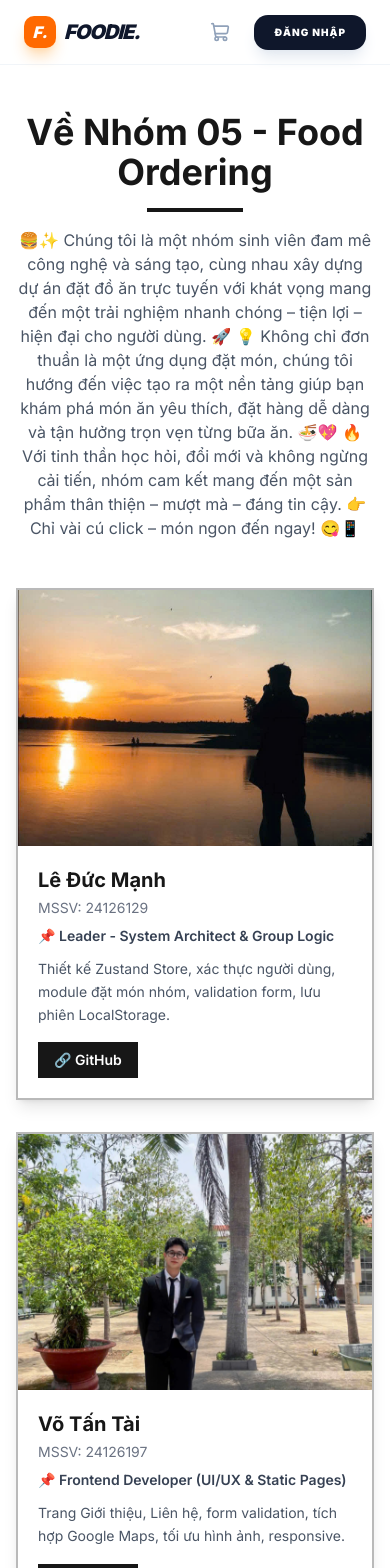
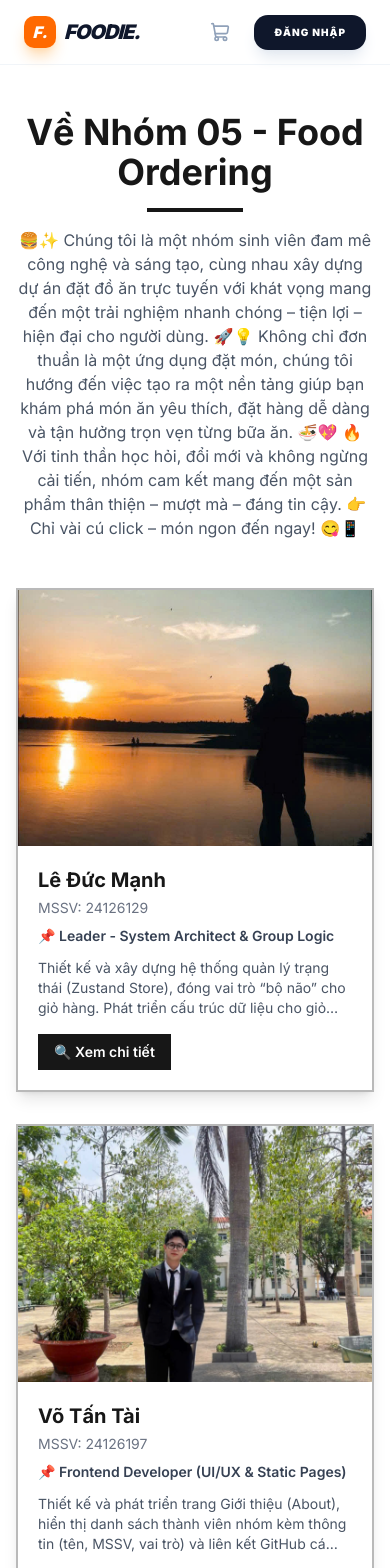
Before and after one commit to Kiem79/nhom05_food_ordering, a Next.js app: page /about in a window 390 px wide. Shown: the top 1568 px of the page. Built offline with nearby package versions, Linux system fonts and the light colour scheme.

Commit message:
style: tối ưu giao diện card thành viên và hiệu ứng hover

```diff
--- a/app/about/page.tsx
+++ b/app/about/page.tsx
@@ -1,13 +1,21 @@
+'use client';
+
+import { useState } from 'react';
 import Image from 'next/image';
 import Link from 'next/link';
 
-export default function AboutPage() {
+// Dữ liệu thành viên (đầy đủ thông tin chi tiết)
 const members = [
   {
     name: 'Lê Đức Mạnh',
     mssv: '24126129',
     role: 'Leader - System Architect & Group Logic',
-      description: 'Thiết kế Zustand Store, xác thực người dùng, module đặt món nhóm, validation form, lưu phiên LocalStorage.',
+    description: `Thiết kế và xây dựng hệ thống quản lý trạng thái (Zustand Store), đóng vai trò “bộ não” cho giỏ hàng.
+Phát triển cấu trúc dữ liệu cho giỏ hàng, bổ sung trường addedBy để xác định người thêm món, phục vụ chức năng đặt món nhóm.
+Xây dựng module xác thực người dùng (Authentication) với form Đăng nhập/Đăng ký sử dụng react-hook-form kết hợp zod để kiểm tra dữ liệu.
+Triển khai validation cho form (định dạng email, độ dài mật khẩu) và tính năng hiển thị/ẩn mật khẩu.
+Lưu trữ trạng thái đăng nhập bằng LocalStorage, đảm bảo duy trì phiên người dùng.
+Phát triển tính năng nâng cao “Đặt món nhóm” (Group Order), hiển thị danh sách người dùng và tự động tính toán tổng tiền chia theo từng người.`,
     github: 'https://github.com/Kiem79',
     avatar: '/images/Members/Manh.jpg',
   },
@@ -15,7 +23,13 @@ export default function AboutPage() {
     name: 'Võ Tấn Tài',
     mssv: '24126197',
     role: 'Frontend Developer (UI/UX & Static Pages)',
-      description: 'Trang Giới thiệu, Liên hệ, form validation, tích hợp Google Maps, tối ưu hình ảnh, responsive.',
+    description: `Thiết kế và phát triển trang Giới thiệu (About), hiển thị danh sách thành viên nhóm kèm thông tin (tên, MSSV, vai trò) và liên kết GitHub cá nhân.
+Xây dựng giao diện trình bày thông tin nhóm rõ ràng, trực quan, đảm bảo tính thẩm mỹ và chuyên nghiệp.
+Phát triển trang Liên hệ (Contact) với form nhập liệu gồm họ tên, email và nội dung.
+Triển khai kiểm tra tính hợp lệ (validation) cho form (định dạng email, không để trống trường dữ liệu).
+Tích hợp Google Maps để hiển thị vị trí khu vực mục tiêu (ví dụ: xung quanh trường học).
+Tối ưu trải nghiệm người dùng (UI/UX) với bố cục hợp lý, tương thích nhiều thiết bị (responsive).
+Quản lý và tối ưu tài nguyên hình ảnh trong thư mục public/images/products.`,
     github: 'https://github.com/taivo08012006-hub/project-cu-i-k-.git',
     avatar: '/images/Members/Tai.jpg',
   },
@@ -23,35 +37,67 @@ export default function AboutPage() {
     name: 'Trần Nguyễn Thảo Nguyên',
     mssv: '24126157',
     role: 'Content & Data Manager (Frontend Support)',
-      description: 'Quản lý data.json, trang chi tiết sản phẩm dynamic, Dashboard lịch sử đơn hàng, gallery ảnh.',
+    description: `Quản lý và tổ chức dữ liệu món ăn thông qua file data.json, đảm bảo thông tin đầy đủ (tên, giá, mô tả, calo, thành phần).
+Phát triển trang chi tiết sản phẩm (Product Detail) bằng Dynamic Route, hiển thị hình ảnh, mô tả và thông số dinh dưỡng.
+Xây dựng trang Dashboard cá nhân, hiển thị lịch sử đơn hàng bằng LocalStorage.
+Tối ưu trải nghiệm hiển thị hình ảnh sản phẩm (gallery, click đổi ảnh chính).`,
     github: 'https://github.com/24126157-ux',
     avatar: '/images/Members/Nguyen.jpg',
   },
   {
     name: 'Nguyễn Thị Bích Nhi',
     mssv: '24126166',
-      role: 'User & Order Management Developer',
-      description: 'Dashboard người dùng, lịch sử đơn hàng, orderStore (Zustand), modal chi tiết, persistence.',
+    role: 'User & Order Management Developer (Frontend + State Management)',
+    description: `Xây dựng trang Dashboard người dùng, hiển thị thông tin cá nhân (tên, avatar, tổng chi tiêu).
+Phát triển trang Lịch sử đơn hàng (History), hiển thị danh sách các đơn đã đặt dưới dạng Card trực quan.
+Quản lý trạng thái đơn hàng bằng orderStore (Zustand), đồng bộ dữ liệu từ hệ thống thanh toán.
+Thiết kế và triển khai Modal chi tiết đơn hàng, cho phép xem danh sách món ăn trong từng đơn.
+Xây dựng hệ thống lưu trữ dữ liệu (Persistence) bằng Zustand hoặc LocalStorage, đảm bảo dữ liệu không bị mất khi reload trang.
+Tối ưu trải nghiệm người dùng với thống kê cá nhân hóa (tổng số đơn, món ăn yêu thích).`,
     github: 'https://github.com/24126166-tech',
     avatar: '/images/Members/Bich Nhi.jpg',
   },
   {
     name: 'Lê Thị Xuân Nhi',
     mssv: '24126165',
-      role: 'Logic & Payment Developer',
-      description: 'SearchBar gợi ý thời gian thực, cartStore, trang thanh toán, voucher GIAM20, chia tiền split bill.',
+    role: 'Logic & Payment Developer (Frontend + State Management)',
+    description: `Phát triển thanh tìm kiếm thông minh (SearchBar), hiển thị gợi ý món ăn theo thời gian thực.
+Xây dựng và quản lý state giỏ hàng bằng cartStore (thêm/xóa món, tính tổng tiền).
+Phát triển trang thanh toán (Checkout), xử lý nhập mã giảm giá (Voucher).
+Xây dựng logic áp dụng mã giảm giá theo phần trăm (ví dụ: GIAM20).
+Triển khai thuật toán chia tiền (Split Bill), tự động tính số tiền mỗi người phải trả.`,
     github: 'https://github.com/sunhope28',
     avatar: '/images/Members/Xuan Nhi.jpg',
   },
   {
     name: 'Trần Thị Bích Ngọc',
     mssv: '24126154',
-      role: 'UI/UX & Performance Developer',
-      description: 'Component tái sử dụng (Button, Card, Skeleton), Dark Mode, Breadcrumbs, skeleton loading.',
+    role: 'UI/UX & Performance Developer (Frontend UI Specialist)',
+    description: `Xây dựng và tái sử dụng các component giao diện chung (Button, Card, Badge, Skeleton).
+Thiết kế và triển khai giao diện Dark Mode bằng cách quản lý biến màu trong globals.css.
+Phát triển hệ thống điều hướng (Breadcrumbs) giúp người dùng dễ dàng xác định vị trí trang.
+Tối ưu hiệu năng tải trang với Skeleton Loading trong thời gian chờ dữ liệu.
+Nâng cao trải nghiệm người dùng (UI/UX) với giao diện hiện đại, mượt mà và thân thiện.`,
     github: 'https://github.com/24126154-dot?tab=overview&from=2026-03-01&to=2026-03-31',
     avatar: '/images/Members/Ngoc.jpg',
   },
 ];
+
+export default function AboutPage() {
+  const [selectedMember, setSelectedMember] = useState(null);
+  const [isModalOpen, setIsModalOpen] = useState(false);
+
+  const openModal = (member) => {
+    setSelectedMember(member);
+    setIsModalOpen(true);
+    document.body.style.overflow = 'hidden'; // chặn cuộn nền
+  };
+
+  const closeModal = () => {
+    setIsModalOpen(false);
+    setSelectedMember(null);
+    document.body.style.overflow = 'auto';
+  };
 
   return (
     <div className="container mx-auto px-4 py-12">
@@ -62,12 +108,9 @@ export default function AboutPage() {
         </h1>
         <div className="w-24 h-1 bg-primary mx-auto rounded-foodie mb-4"></div>
         <p className="text-gray-600 max-w-2xl mx-auto">
-         🍔✨ Chúng tôi là một nhóm sinh viên đam mê công nghệ và sáng tạo, cùng nhau xây dựng dự án đặt đồ ăn trực tuyến với khát vọng mang đến một trải nghiệm nhanh chóng – tiện lợi – hiện đại cho người dùng. 🚀
-
-💡 Không chỉ đơn thuần là một ứng dụng đặt món, chúng tôi hướng đến việc tạo ra một nền tảng giúp bạn khám phá món ăn yêu thích, đặt hàng dễ dàng và tận hưởng trọn vẹn từng bữa ăn. 🍜💖
-
+        🍔✨ Chúng tôi là một nhóm sinh viên đam mê công nghệ và sáng tạo, cùng nhau xây dựng dự án đặt đồ ăn trực tuyến với khát vọng mang đến một trải nghiệm nhanh chóng – tiện lợi – hiện đại cho người dùng.
+        🚀💡 Không chỉ đơn thuần là một ứng dụng đặt món, chúng tôi hướng đến việc tạo ra một nền tảng giúp bạn khám phá món ăn yêu thích, đặt hàng dễ dàng và tận hưởng trọn vẹn từng bữa ăn. 🍜💖
         🔥 Với tinh thần học hỏi, đổi mới và không ngừng cải tiến, nhóm cam kết mang đến một sản phẩm thân thiện – mượt mà – đáng tin cậy.
-
         👉 Chỉ vài cú click – món ngon đến ngay! 😋📱
         </p>
       </div>
@@ -77,9 +120,10 @@ export default function AboutPage() {
         {members.map((member, idx) => (
           <div
             key={idx}
-            className="bg-white rounded-foodie border-2 border-primary/30 shadow-lg hover:shadow-2xl transition-all duration-300 hover:scale-105 hover:border-primary hover:z-10 overflow-hidden group"
+            onClick={() => openModal(member)}
+            className="bg-white rounded-foodie border-2 border-primary/30 shadow-lg hover:shadow-2xl transition-all duration-300 hover:scale-105 hover:border-primary hover:z-10 overflow-hidden group cursor-pointer"
           >
-            {/* Ảnh - với overlay tối nhẹ khi hover */}
+            {/* Ảnh */}
             <div className="relative w-full h-64 bg-gray-100 overflow-hidden">
               <Image
                 src={member.avatar}
@@ -90,31 +134,85 @@ export default function AboutPage() {
               />
               <div className="absolute inset-0 bg-black/0 group-hover:bg-black/10 transition-colors duration-300"></div>
             </div>
-
-            {/* Nội dung - chữ rõ, không mờ */}
+            {/* Nội dung */}
             <div className="p-5">
               <h2 className="text-xl font-bold text-primary">{member.name}</h2>
               <p className="text-gray-500 text-sm mt-1">MSSV: {member.mssv}</p>
-              <p className="text-gray-700 text-sm font-semibold mt-2">
-                📌 {member.role}
-              </p>
-              <p className="text-gray-600 text-sm mt-3 leading-relaxed">
-                {member.description}
-              </p>
+              <p className="text-gray-700 text-sm font-semibold mt-2">📌 {member.role}</p>
+              <p className="text-gray-600 text-sm mt-3 line-clamp-3">{member.description}</p>
               <div className="mt-4">
-                <Link
-                  href={member.github}
-                  target="_blank"
-                  rel="noopener noreferrer"
-                  className="inline-flex items-center gap-2 bg-primary text-white px-4 py-2 rounded-foodie text-sm font-semibold hover:bg-opacity-90 transition-colors"
-                >
-                  🔗 GitHub
-                </Link>
+                <span className="inline-flex items-center gap-2 bg-primary text-white px-4 py-2 rounded-foodie text-sm font-semibold hover:bg-opacity-90 transition-colors">
+                  🔍 Xem chi tiết
+                </span>
               </div>
             </div>
           </div>
         ))}
       </div>
+
+      {/* Modal chi tiết */}
+      {isModalOpen && selectedMember && (
+        <div
+          className="fixed inset-0 z-50 flex items-center justify-center p-4 bg-black/70 backdrop-blur-sm transition-all duration-300"
+          onClick={closeModal}
+        >
+          <div
+            className="bg-white rounded-3xl max-w-4xl w-full max-h-[90vh] overflow-y-auto shadow-2xl transform transition-all duration-300 scale-100 opacity-100"
+            onClick={(e) => e.stopPropagation()}
+          >
+            {/* Nút đóng */}
+            <div className="sticky top-0 bg-white z-10 flex justify-end p-3 border-b">
+              <button
+                onClick={closeModal}
+                className="text-gray-500 hover:text-red-500 transition-colors text-2xl font-bold w-8 h-8 flex items-center justify-center rounded-full hover:bg-gray-100"
+              >
+                ✕
+              </button>
+            </div>
+
+            {/* Nội dung modal: 2 cột */}
+            <div className="flex flex-col md:flex-row gap-6 p-6">
+              {/* Cột trái: ảnh */}
+              <div className="md:w-2/5 flex justify-center">
+                <div className="relative w-64 h-64 md:w-full md:h-auto md:aspect-square rounded-2xl overflow-hidden shadow-lg">
+                  <Image
+                    src={selectedMember.avatar}
+                    alt={selectedMember.name}
+                    fill
+                    className="object-cover"
+                    sizes="(max-width: 768px) 50vw, 33vw"
+                  />
+                </div>
+              </div>
+              {/* Cột phải: thông tin chi tiết */}
+              <div className="md:w-3/5 space-y-4">
+                <h2 className="text-2xl font-bold text-primary">{selectedMember.name}</h2>
+                <p className="text-gray-500">MSSV: {selectedMember.mssv}</p>
+                <div className="bg-orange-50 p-3 rounded-foodie">
+                  <p className="text-primary font-semibold">🎯 Vai trò:</p>
+                  <p className="text-gray-700">{selectedMember.role}</p>
+                </div>
+                <div>
+                  <p className="text-primary font-semibold">📝 Mô tả công việc:</p>
+                  <p className="text-gray-700 whitespace-pre-line mt-1 text-sm leading-relaxed">
+                    {selectedMember.description}
+                  </p>
+                </div>
+                <div className="pt-2">
+                  <Link
+                    href={selectedMember.github}
+                    target="_blank"
+                    rel="noopener noreferrer"
+                    className="inline-flex items-center gap-2 bg-primary text-white px-5 py-2.5 rounded-foodie text-sm font-semibold hover:bg-opacity-90 transition"
+                  >
+                    🔗 GitHub cá nhân
+                  </Link>
+                </div>
+              </div>
+            </div>
+          </div>
+        </div>
+      )}
     </div>
   );
 }
```
Lines whose indentation alone changed are shown as unchanged.
